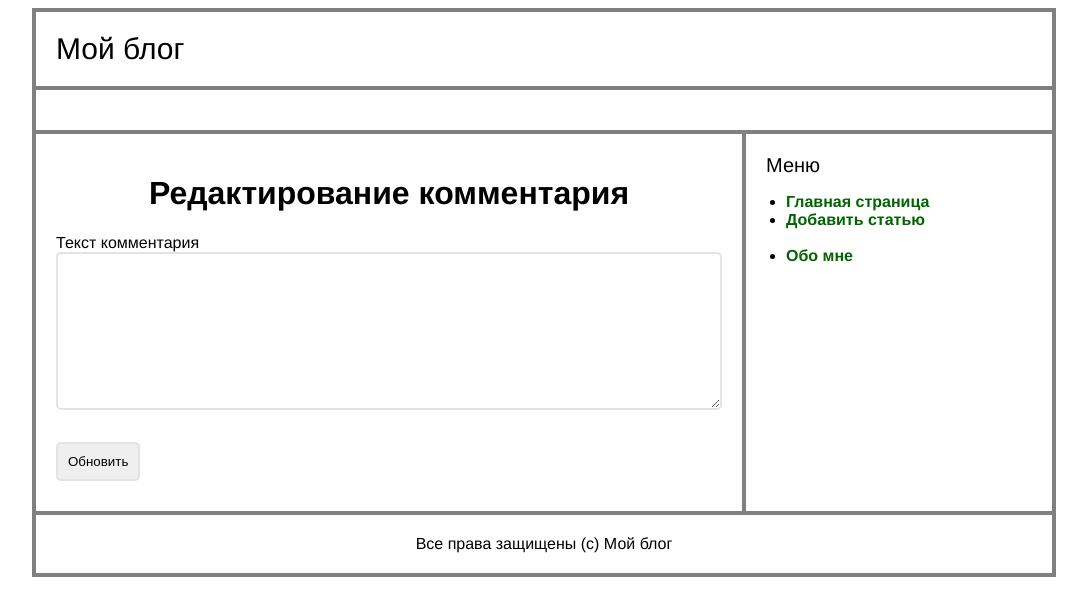
After one commit to yendefr/mvc-blog, a PHP site: the page made by templates/comments/edit.php in a window 1280 px wide. The commit adds this page. Shown: the top 616 px of the page, without its empty margins (96-1183 px from the left). Run offline with PHP 8.4, Linux system fonts and the light colour scheme; the template is opened without the code that fills it, so the values that code supplies are empty.

Commit message:
Возможность изменения комментариев и права доступа пользователя

```diff
--- a/src/routes.php
+++ b/src/routes.php
@@ -14,4 +14,5 @@ return [
     "~^users/(\d+)/activate/(.+)$~" => [\MyProject\Controllers\UsersController::class, 'activate'], # www/users/1/activate/jd834hf
 
     "~^articles/(\d+)/add-comment/?$~" => [\MyProject\Controllers\CommentsController::class, 'add'], # www/articles/1/add-comment/
+    "~^articles/(\d+)/comment/(\d+)/edit/?$~" => [\MyProject\Controllers\CommentsController::class, 'edit'], # www/articles/1/comment/1/edit
 ];
--- a/templates/articles/add.php
+++ b/templates/articles/add.php
@@ -10,6 +10,6 @@
         <label for="text">Текст статьи</label><br>
         <textarea name="text" id="text" rows="10" cols="80"><?= $_POST['text'] ?? '' ?></textarea><br>
         <br>
-        <input type="submit" value="Создать">
+        <input type="submit" value="Создать" class="submit">
     </form>
 <?php include __DIR__ . '/../footer.php'; ?>
--- a/templates/articles/edit.php
+++ b/templates/articles/edit.php
@@ -15,6 +15,6 @@ include __DIR__ . '/../header.php';
         <label for="text">Текст статьи</label><br>
         <textarea name="text" id="text" rows="10" cols="80"><?= $_POST['text'] ?? $article->getText() ?></textarea><br>
         <br>
-        <input type="submit" value="Обновить">
+        <input type="submit" value="Обновить" class="submit">
     </form>
 <?php include __DIR__ . '/../footer.php'; ?>
--- a/templates/comments/add.php
+++ b/templates/comments/add.php
@@ -7,7 +7,7 @@
         <label for="text">Добавить комментарий</label><br>
         <textarea name="text" id="text" rows="5" cols="60"><?= $_POST['text'] ?? '' ?></textarea><br>
         <br>
-        <input type="submit" value="Создать">
+        <input type="submit" value="Создать" class="submit">
     </form>
   </td>
 </tr>
--- /dev/null
+++ b/templates/comments/edit.php
@@ -0,0 +1,12 @@
+<?php include __DIR__ . '/../header.php'; ?>
+    <h1>Редактирование комментария</h1>
+<?php if (! empty($error)): ?>
+    <p class="error"><?= $error ?></p>
+<?php endif; ?>
+    <form action="/Blog/www/articles/<?= $article->getId() ?>/comment/<?= $comment->getId() ?>/edit" method="post">
+        <label for="text">Текст комментария</label><br>
+        <textarea name="text" id="text" rows="10" cols="80"><?= $_POST['text'] ?? $comment->getText() ?></textarea><br>
+        <br>
+        <input type="submit" value="Обновить" class="submit">
+    </form>
+<?php include __DIR__ . '/../footer.php'; ?>
--- a/templates/comments/view.php
+++ b/templates/comments/view.php
@@ -3,7 +3,11 @@
     <tr>
       <td colspan="2" rowspan="1">
         <h3><?= $comment->getAuthor()->getNickname() ?></h3> <h4><?= $comment->getCreatedAt() ?></h4>
-        <p><?= $comment->getText() ?></p>
+        <p><?= $comment->getText() ?></p> <br>
+
+        <?php if ($comment->getAuthor()->getId() == $user->getId()) { ?>
+          <a href="/Blog/www/articles/<?= $article->getId() ?>/comment/<?= $comment->getId() ?>/edit"><input type="submit" value="Изменить" class="submit"></a>
+        <?php } ?>
       </td>
     </tr>
   <?php endforeach; ?>
--- a/www/styles.css
+++ b/www/styles.css
@@ -90,12 +90,7 @@ button {
 }
 
 .submit {
-    padding: 10px;
-    background: #e3e3e3;
-    border: unset;
-    border-radius: 100px;
     cursor: pointer;
-    outline: none;
 }
 
 p.error {
```
Also changed, not shown: src/MyProject/Controllers/CommentsController.php (+43 -0 lines), src/MyProject/Models/Comments/Comment.php (+13 -0 lines), templates/articles/view.php (+7 -4 lines).
